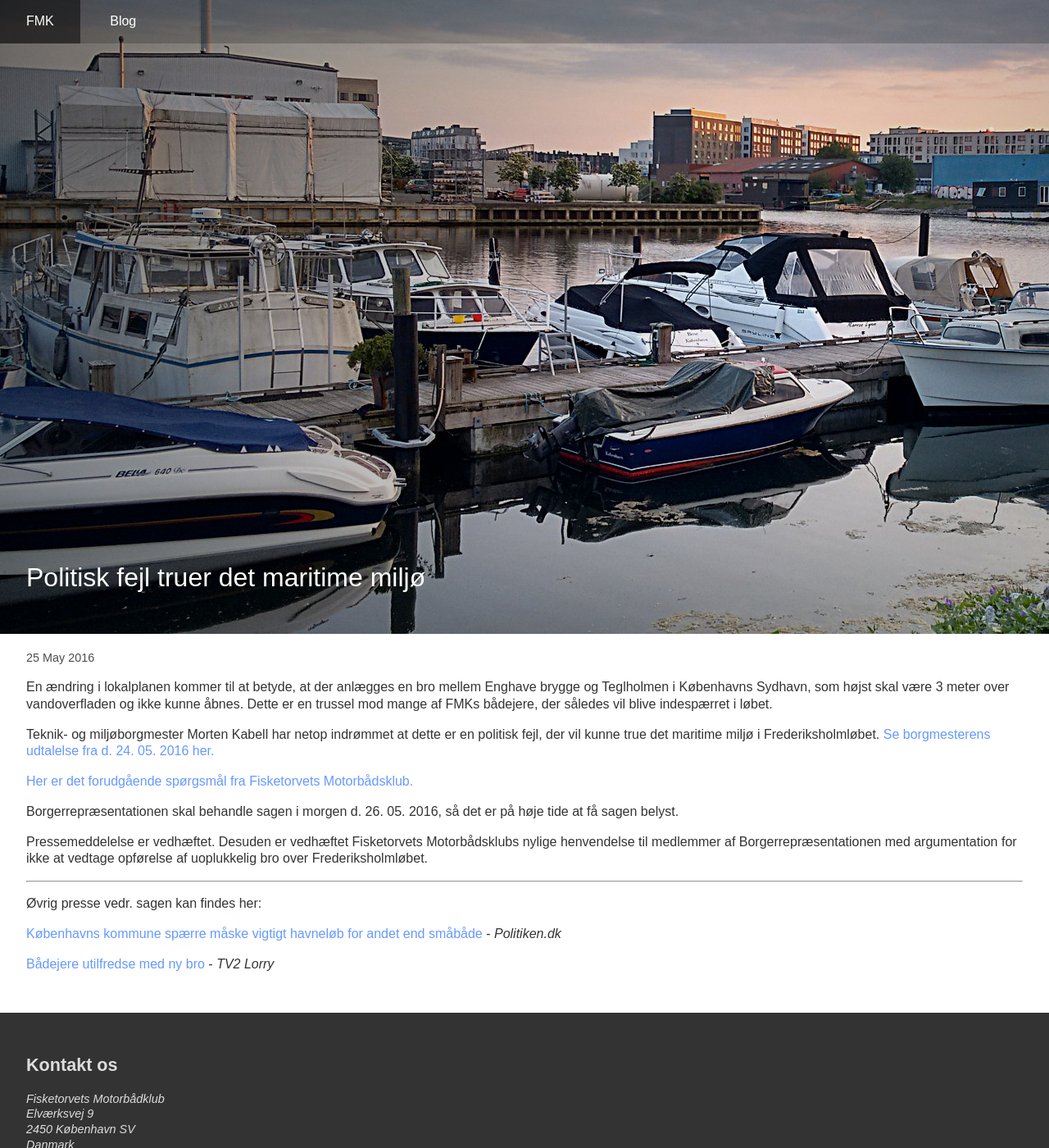
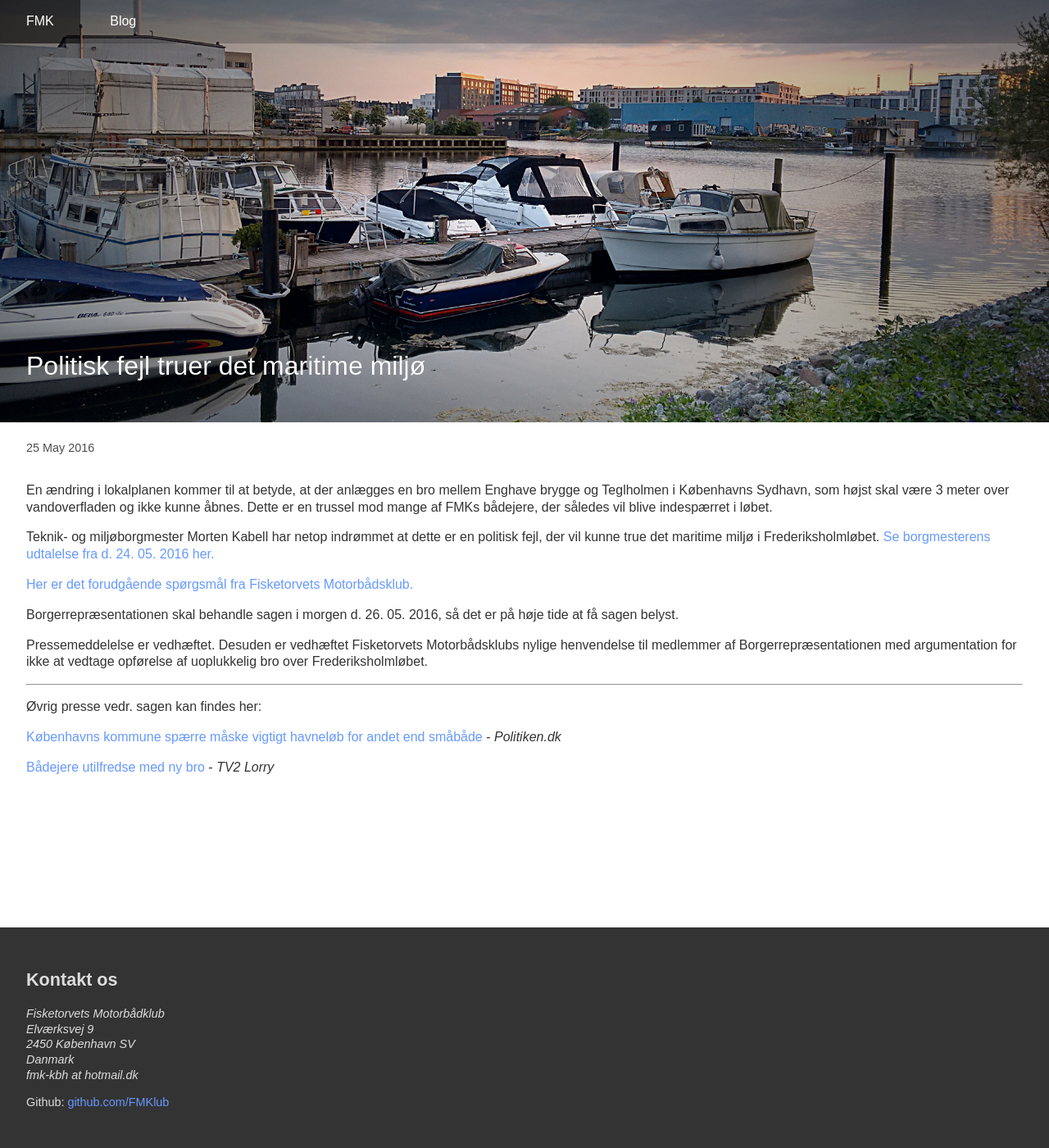
Before and after one commit to fisketorvetsmotorbaadklub/fisketorvetsmotorbaadklub.github.io, a Jekyll site: the page built from index.html, in a window 1280 px wide and 1400 px high. Shown: the whole window at 82% size. Built offline with Jekyll 4.4.1, drawn with Linux system fonts in a browser that asks for light colours.

Commit message:
Update main.css

```diff
--- a/css/main.css
+++ b/css/main.css
@@ -59,10 +59,6 @@
 .nice-header {
   position: relative;
   margin: -2rem -2rem 0;
-  background-repeat: no-repeat;
-  background-position: center center;
-  background-size: 100%;
-  min-height: 15rem;
 }
 
 .nice-header--title {
@@ -76,7 +72,14 @@
   text-shadow: 0 0 rgba(0,0,0,0.5);
 }
 
+.nice-header--img {
+  width: 100%;
+  height: auto;
+}
+
 .date {
   color: rgba(0,0,0,0.7);
   font-size: 0.9em;
+  margin: 0;
+  padding: 1rem 0;
 }
```
